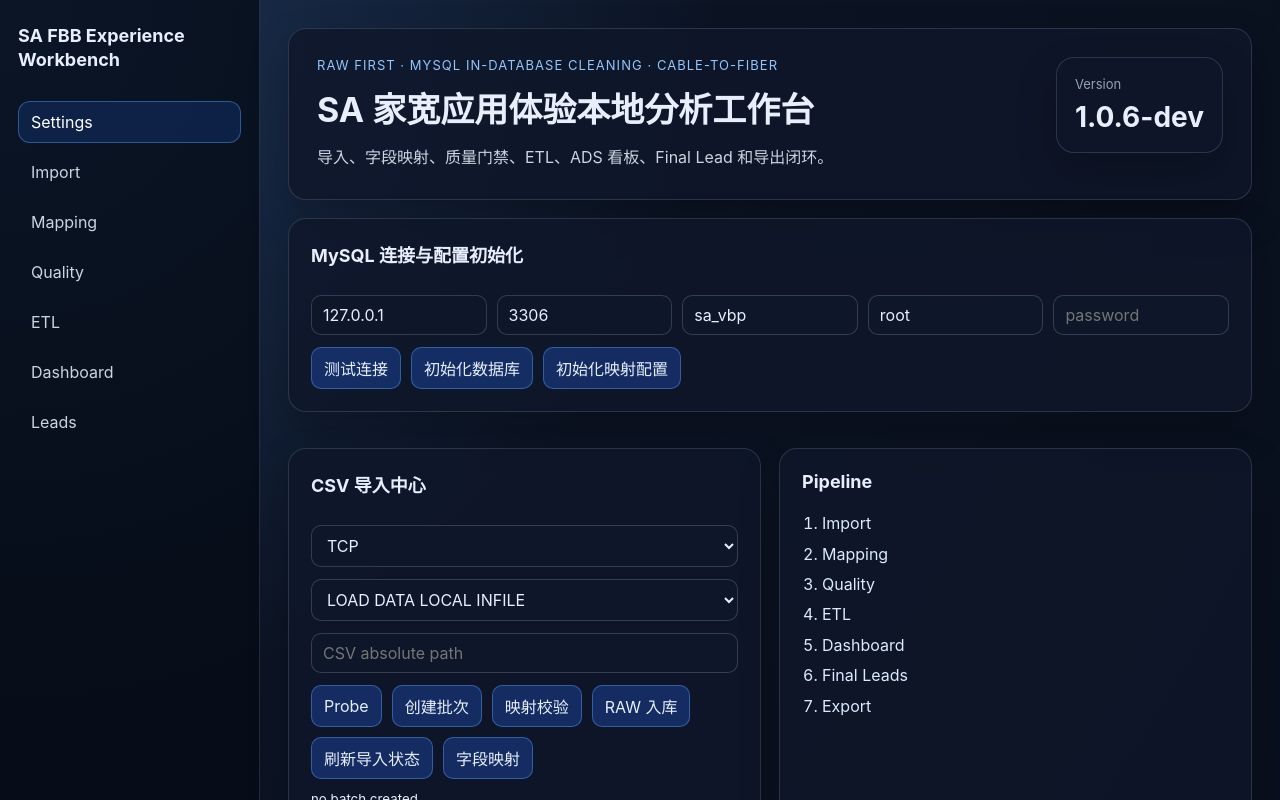
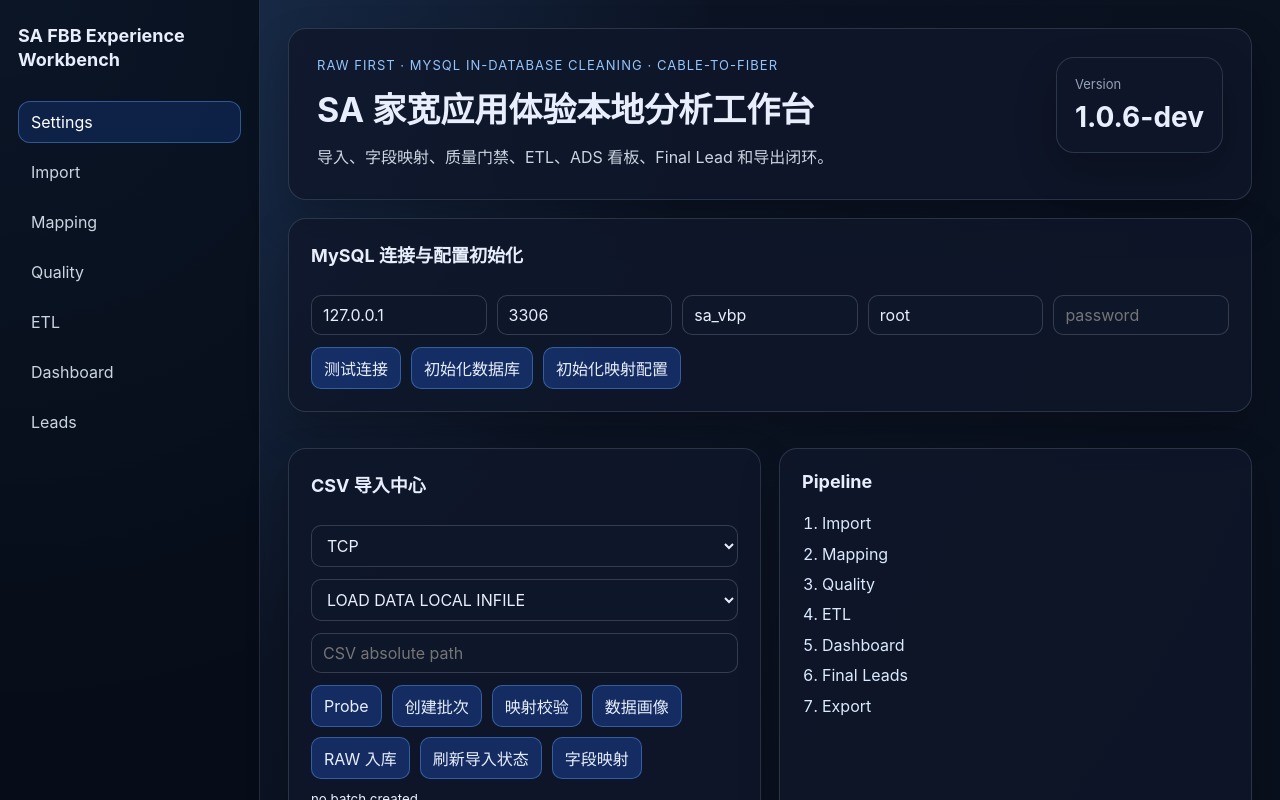
Before and after one commit to zhou-yang-personal/sa-fbb-experience-workbench, a React (Vite) app: page / in a window 1280 px wide. Shown: the top 800 px of the page. Built offline with nearby package versions, Linux system fonts and the light colour scheme.

Commit message:
feat: add dataset profile action to import panel

```diff
--- a/src/features/workbench/ImportPanel.tsx
+++ b/src/features/workbench/ImportPanel.tsx
@@ -1,4 +1,5 @@
 import type { ImportBatchResult, ImportDataType, MetricCard, MySqlSettings } from '../../shared/types';
+import { profileApi } from './profileApi';
 import { workbenchApi } from './workbenchApi';
 
 type Props = {
@@ -33,6 +34,7 @@ export function ImportPanel(props: Props) {
         <button onClick={() => runAction('import_probe_csv', () => workbenchApi.probeCsv(filePath))}>Probe</button>
         <button onClick={createBatch}>创建批次</button>
         <button onClick={() => runAction('import_validate_mapping', () => workbenchApi.validateMapping(settings, importBatchId, dataType, filePath))}>映射校验</button>
+        <button onClick={() => runAction('dataset_profile_refresh', () => profileApi.refresh(settings, importBatchId, dataType))}>数据画像</button>
         <button onClick={() => runAction('import_start_raw_load', () => workbenchApi.loadRaw(effectiveSettings, importBatchId, dataType, filePath, importMode))}>RAW 入库</button>
         <button onClick={() => loadMetrics('import_get_batch_status', () => workbenchApi.importStatus(settings, importBatchId))}>刷新导入状态</button>
         <button onClick={() => loadMetrics('config_get_import_mappings', () => workbenchApi.importMappings(settings, dataType))}>字段映射</button>
```
